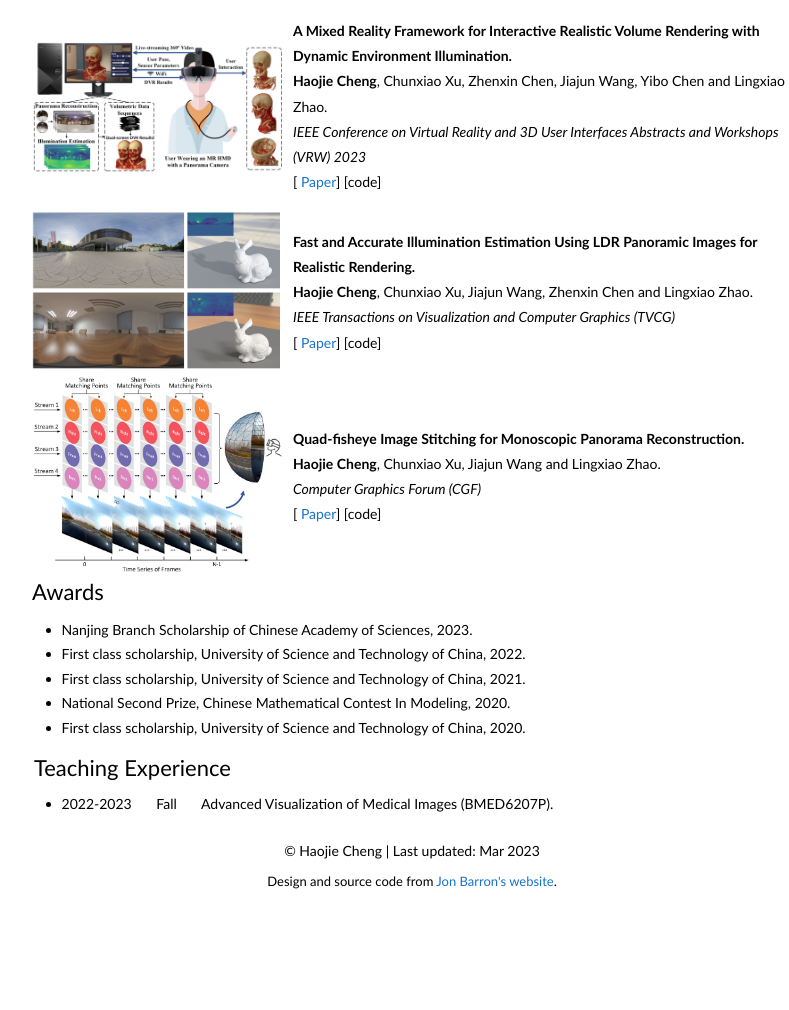
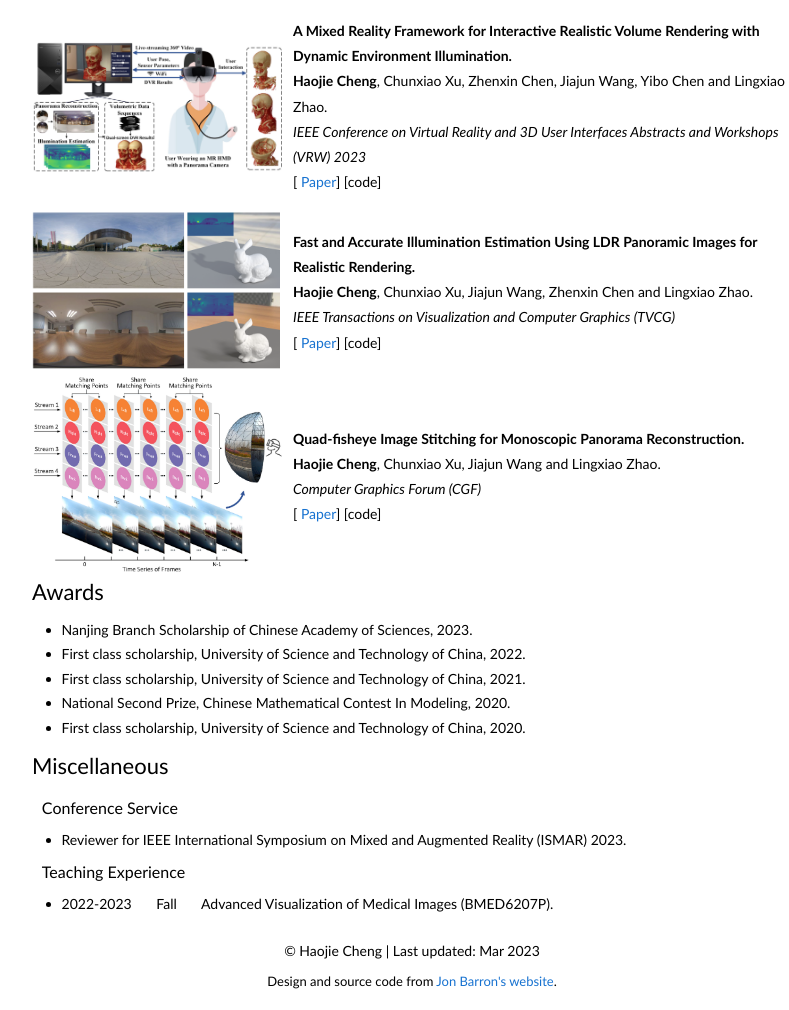
Before and after one commit to AplusX/AplusX.github.io, a plain HTML site: page index.html in a window 1280 px wide. Shown: the part 652-1662 px from the top of the page, without its empty margins (228-1017 px from the left). Before the commit the page ends 1562 px from the top, so only its background shows below. Drawn offline with Linux system fonts and the light colour scheme.

Commit message:
Update index.html

```diff
--- a/index.html
+++ b/index.html
@@ -154,10 +154,17 @@
         </tbody></table>
 
 
+        <heading>Miscellaneous</heading>
+        <br><br>
         <table class="news" width="100%" align="center" border="0" cellpadding="0"><tbody>
           <tr>
-            <td width="100%" valign="center">
-              <heading>Teaching Experience</heading>
+		    <td width="100%" valign="center">
+              <subheading>Conference Service</subheading>
+              <ul style="height: auto;">
+				   <li>Reviewer for IEEE International Symposium on Mixed and Augmented Reality (ISMAR) 2023.</li>
+              </ul>
+
+              <subheading>Teaching Experience</subheading>
               <ul style="height: auto;">
                 <li>2022-2023 &ensp;&ensp;&ensp;Fall &ensp;&emsp;&nbsp;Advanced Visualization of Medical Images (BMED6207P).</li>
               </ul>
```
